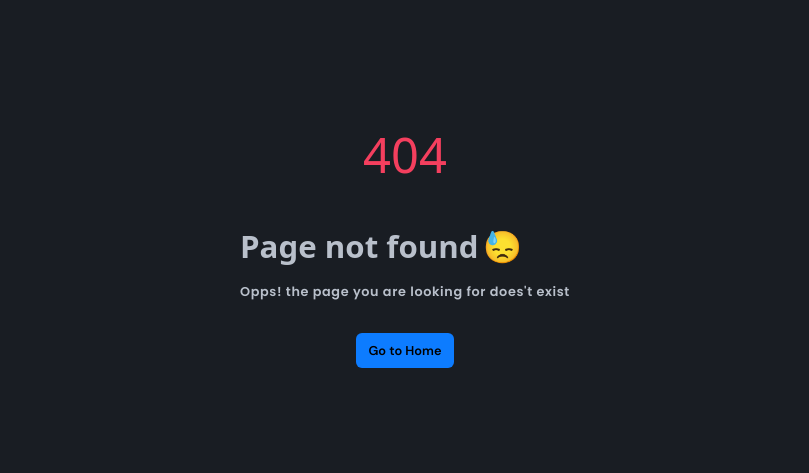
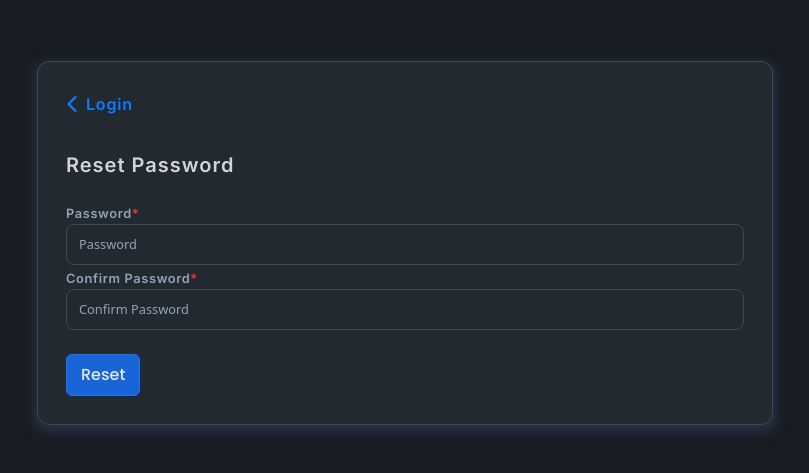
Before and after one commit to zubayer-47/OpWeave, a React (Vite) app: page /#/auth/reset-pass in a window 1280 px wide. Before the commit this address had no page. Shown: the part 157-630 px from the top of the page, without its empty margins (235-1044 px from the left). Built offline with nearby package versions, Linux system fonts and the light colour scheme.

Commit message:
post share option working perfectly & add reset password route and its related all apis and others

```diff
--- a/src/App.tsx
+++ b/src/App.tsx
@@ -5,6 +5,7 @@ import PrivateWrapper from './Routes/PrivateWrapper';
 import RootLoader from './components/ui-placeholders/RootLoader';
 import useAuthCheck from './hooks/useAuthCheck';
 import RootLayout from './layouts/RootLayout';
+import ResetPass from './pages/auth/ResetPass';
 // import ForgetPass from './pages/auth/ForgetPass';
 // import Login from './pages/auth/Login';
 // import RegisterPage from './pages/auth/Register';
@@ -227,6 +228,16 @@ function App() {
 						</Suspense>
 					}
 				/>
+				<Route
+					path='reset-pass'
+					element={
+						<Suspense
+							fallback={<h1 className='title text-dark-muted'>Loading...</h1>}
+						>
+							<ResetPass />
+						</Suspense>
+					}
+				/>
 			</Route>
 			{/* </Route> */}
 
--- a/src/components/Buttons/CopyButton.tsx
+++ b/src/components/Buttons/CopyButton.tsx
@@ -1,32 +1,34 @@
-// CopyButton.tsx
 import clsx from 'clsx';
 import React, { useState } from 'react';
+import { trunc } from '../../libs/helpers';
 
-interface CopyButtonProps {
+interface CopyPostLinkProps {
 	url: string;
 }
 
-const CopyButton: React.FC<CopyButtonProps> = ({ url }) => {
+const CopyPostLink: React.FC<CopyPostLinkProps> = ({ url }) => {
 	const [copied, setCopied] = useState(false);
 
 	const handleCopy = async () => {
 		try {
 			await navigator.clipboard.writeText(url);
 			setCopied(true);
-			setTimeout(() => setCopied(false), 2000); // Reset the copied state after 2 seconds
+			setTimeout(() => setCopied(false), 2000);
 		} catch (err) {
 			console.error('Failed to copy text:', err);
 		}
 	};
 
 	return (
-		<div className='flex justify-between gap-2 items-stretch'>
-			<p className='text-dark-muted bg-dark-border p-1 rounded-lg'>{url}</p>
+		<div className='flex justify-between items-stretch'>
+			<p className='text-dark-muted bg-dark-border p-1 rounded-lg'>
+				{trunc(url, 40)}
+			</p>
 
 			<button
 				type='button'
 				className={clsx(
-					'text-dark-muted flex items-center gap-1',
+					'text-dark-muted text-sm flex items-center gap-1',
 					'bg-dark-primary border border-dark-border px-2 rounded-lg hover:bg-dark-border transition-colors',
 					{
 						'text-emerald-400': copied,
@@ -42,7 +44,7 @@ const CopyButton: React.FC<CopyButtonProps> = ({ url }) => {
 							viewBox='0 0 24 24'
 							strokeWidth={1.5}
 							stroke='currentColor'
-							className='size-6'
+							className='size-5'
 						>
 							<path
 								strokeLinecap='round'
@@ -62,7 +64,7 @@ const CopyButton: React.FC<CopyButtonProps> = ({ url }) => {
 								viewBox='0 0 24 24'
 								strokeWidth={1.5}
 								stroke='currentColor'
-								className='size-6'
+								className='size-5'
 							>
 								<path
 									strokeLinecap='round'
@@ -80,4 +82,4 @@ const CopyButton: React.FC<CopyButtonProps> = ({ url }) => {
 	);
 };
 
-export default CopyButton;
+export default CopyPostLink;
--- a/src/components/Nav.tsx
+++ b/src/components/Nav.tsx
@@ -35,7 +35,7 @@ const Nav = () => {
 	};
 
 	return (
-		<nav className='absolute top-0 left-0 right-0 w-full h-[4.75rem] grid items-center dark:bg-dark-hover z-10 dark:shadow-nav px-2 lg:px-10'>
+		<nav className='absolute top-0 left-0 right-0 w-full h-[4.75rem] grid items-center dark:bg-dark-hover z-20 dark:shadow-nav px-2 lg:px-10'>
 			<div className='flex justify-between items-center'>
 				<div className='flex items-center gap-2 lg:gap-5 mr-2 lg:mr-0'>
 					<Link to='/'>
--- a/src/components/Post/Post.tsx
+++ b/src/components/Post/Post.tsx
@@ -3,8 +3,8 @@ import datekit from 'datekit';
 import {
 	Bookmark,
 	MessageCircle,
-	MessageSquareShare,
 	MoreHorizontal,
+	Share2,
 	Trash2,
 	Users2,
 } from 'lucide-react';
@@ -19,7 +19,7 @@ import type { Post } from '../../features/post/types';
 import ModalLayout from '../../layouts/ModalLayouts/ModalLayout';
 import { trunc } from '../../libs/helpers';
 import Button from '../Buttons/Button';
-import CopyButton from '../Buttons/CopyButton';
+import CopyPostLink from '../Buttons/CopyButton';
 import ClickableDropdown from '../ClickableDropdown';
 import LoveIcon from '../errors/LoveIcon';
 // import CommentSection from './partials/CommentSection';
@@ -214,14 +214,21 @@ const Post = forwardRef<Ref, Props>(
 					</div>
 
 					<div className='flex items-center gap-5'>
-						<Bookmark className='size-8 text-light-muted dark:text-dark-muted' />
+						<button type='button'>
+							<Bookmark className='size-8 text-light-muted dark:text-dark-muted' />
+						</button>
+
 						{members?.length ? (
 							<hr className='border-t dark:border-dark-border border-light-border absolute -bottom-3 right-0 left-0' />
 						) : null}
-						<MessageSquareShare
+						{/* <MessageSquareShare
 							onClick={() => setShareModalOpen(true)}
 							className='size-7 text-light-muted dark:text-dark-muted'
-						/>
+						/> */}
+
+						<button type='button' onClick={() => setShareModalOpen(true)}>
+							<Share2 className='size-7 text-light-muted dark:text-dark-muted' />
+						</button>
 					</div>
 				</div>
 
@@ -234,26 +241,9 @@ const Post = forwardRef<Ref, Props>(
 						setShareModalOpen(false);
 					}}
 				>
-					{/* <div className='absolute inset-y-0 end-0 flex items-center pe-3'> */}
-					<CopyButton
-						url={`${
-							import.meta.env.VITE_CLIENT_URI + '/#' + location.pathname
-						}`}
+					<CopyPostLink
+						url={`${import.meta.env.VITE_CLIENT_URI + `/#/posts/${post_id}`}`}
 					/>
-					{/* </div> */}
-
-					{/* <input
-							type='text'
-							// name=''
-							// id={name}
-							className={clsx(
-								'block w-full px-3 py-2.5 text-sm rounded-lg focus:outline-none border dark:border-dark-border dark:bg-dark-primary dark:placeholder-dark-muted dark:text-light-primary dark:focus:border-blue-500 transition-all'
-							)}
-							value={value || ''}
-							onChange={handler}
-							disabled={isLoading}
-							required={isRequired}
-						/> */}
 				</ModalLayout>
 			</div>
 		);
--- a/src/features/auth/authApi.ts
+++ b/src/features/auth/authApi.ts
@@ -96,7 +96,34 @@ export const authApi = apiService.injectEndpoints({
 				}
 			},
 		}),
+
+		forgetPassword: builder.mutation<
+			{ token: string },
+			FormDataEntryValue | null
+		>({
+			query: (email) => ({
+				url: `/auth/forget-password`,
+				method: 'POST',
+				body: { email },
+			}),
+		}),
+
+		resetPassword: builder.mutation<
+			{ token: string },
+			{ token: string; password: FormDataEntryValue | null }
+		>({
+			query: (payload) => ({
+				url: `/auth/reset-password`,
+				method: 'POST',
+				body: payload,
+			}),
+		}),
 	}),
 });
 
-export const { useLoginMutation, useRegisterMutation } = authApi;
+export const {
+	useLoginMutation,
+	useRegisterMutation,
+	useForgetPasswordMutation,
+	useResetPasswordMutation,
+} = authApi;
--- a/src/layouts/ModalLayouts/ModalLayout.tsx
+++ b/src/layouts/ModalLayouts/ModalLayout.tsx
@@ -21,11 +21,11 @@ const ModalLayout: FC<Props> = ({
 	if (!isOpen) return;
 
 	return (
-		<div className='fixed inset-0 flex items-center justify-center overflow-y-auto mx-2 px-2'>
+		<div className='fixed inset-0 z-10 flex items-center justify-center overflow-y-auto mx-2 px-2'>
 			<button
 				type='button'
 				onClick={onClose}
-				className='bg-black absolute inset-0 cursor-pointer opacity-50'
+				className='bg-black absolute inset-0 cursor-pointer opacity-70'
 			></button>
 			<div
 				className={clsx(
@@ -37,7 +37,7 @@ const ModalLayout: FC<Props> = ({
 						'max-w-xl': size === 'xl',
 						'max-w-2xl': size === '2xl',
 					},
-					'focus:outline-none z-10 relative'
+					'focus:outline-none relative'
 				)}
 			>
 				<div className='flex justify-between items-center mb-3'>
--- a/src/pages/auth/ForgetPass.tsx
+++ b/src/pages/auth/ForgetPass.tsx
@@ -1,8 +1,10 @@
 import { Check, ChevronLeft } from 'lucide-react';
 import { useState } from 'react';
+import toast from 'react-hot-toast';
 import { useNavigate } from 'react-router-dom';
 import Button from '../../components/Buttons/Button';
 import Input from '../../components/Inputs/Input';
+import { useForgetPasswordMutation } from '../../features/auth/authApi';
 import { FormHandler } from '../../types/custom';
 
 type ForgetStateType = {
@@ -19,27 +21,31 @@ const ForgetPass = () => {
 		error: '',
 		isSuccess: false,
 	});
+	const [forgetPassword, { data, isSuccess, isLoading }] =
+		useForgetPasswordMutation();
 	const navigate = useNavigate();
 
 	const onSubmit: FormHandler = async (e) => {
 		e.preventDefault();
 
-		setForgetState((prev) => ({
-			...prev,
-			loading: true,
-		}));
+		const formData = new FormData(e.currentTarget);
+		const inputData = {
+			email: formData.get('email'),
+		};
 
 		try {
-			setTimeout(() => {
-				setForgetState((prev) => ({
-					...prev,
-					loading: false,
-					email: forgetState.email,
-					isSuccess: true,
-				}));
-			}, 2000);
+			const res = await toast.promise(
+				forgetPassword(inputData.email).unwrap(),
+				{
+					loading: 'loading...',
+					success: 'sent',
+					error: "couldn't send",
+				}
+			);
+
+			navigate(`/auth/reset-pass?token=${res.token}`);
 		} catch (error) {
-			// TODO: 9/5 forget pwd
+			//
 		}
 	};
 
@@ -48,7 +54,7 @@ const ForgetPass = () => {
 			<button
 				onClick={() => {
 					// setIsForgetPass(false);
-					navigate('/signin');
+					navigate('/auth/signin');
 				}}
 				type='button'
 				className='-ml-2 flex items-center text-nav-selected hover:text-nav-selected/80'
@@ -94,11 +100,7 @@ const ForgetPass = () => {
 				/>
 
 				<br />
-				<Button
-					text='Send Mail'
-					isLoading={forgetState.loading}
-					type='submit'
-				/>
+				<Button text='Send Mail' isLoading={isLoading} type='submit' />
 			</form>
 		</div>
 	);
--- /dev/null
+++ b/src/pages/auth/ResetPass.tsx
@@ -0,0 +1,129 @@
+import { ChevronLeft } from 'lucide-react';
+import { useMemo, useState } from 'react';
+import toast from 'react-hot-toast';
+import { useNavigate } from 'react-router-dom';
+import Button from '../../components/Buttons/Button';
+import { PasswordInput } from '../../components/Inputs/Input';
+import { useResetPasswordMutation } from '../../features/auth/authApi';
+import useQueryParams from '../../hooks/useQueryParams';
+import { FormHandler } from '../../types/custom';
+
+type ResetStateType = {
+	email: string | null;
+	error: string | null;
+	isSuccess: boolean;
+	loading: boolean;
+};
+
+const ResetPass = () => {
+	const [resetState, setResetState] = useState<ResetStateType>({
+		email: '',
+		loading: false,
+		error: '',
+		isSuccess: false,
+	});
+	const [resetPassword, { isLoading, error }] = useResetPasswordMutation();
+	const navigate = useNavigate();
+	const query = useQueryParams();
+
+	useMemo(() => {
+		if (error) {
+			if ('status' in error) {
+				// you can access all properties of `FetchBaseQueryError` here
+				// eslint-disable-next-line @typescript-eslint/no-explicit-any
+				const err = 'error' in error ? error.error : (error.data as any);
+
+				if (typeof err === 'object') {
+					setResetState((prev) => ({ ...prev, error: err?.password }));
+				}
+
+				return err?.message;
+				// errorContent = err?.message;
+			} else {
+				return error?.message ? error.message : '';
+			}
+		}
+	}, [error]);
+
+	const onSubmit: FormHandler = async (e) => {
+		e.preventDefault();
+
+		const formData = new FormData(e.currentTarget);
+		const inputData = {
+			password: formData.get('password'),
+			cpassword: formData.get('cpassword'),
+		};
+
+		const notMatch = inputData.password !== inputData.cpassword;
+
+		if (notMatch) {
+			setResetState((prev) => ({ ...prev, error: 'Not Matched' }));
+
+			return;
+		}
+
+		setResetState((prev) => ({ ...prev, error: '' }));
+
+		const token = query.get('token') ?? '';
+
+		try {
+			await toast.promise(
+				resetPassword({ password: inputData.password, token }).unwrap(),
+				{
+					loading: 'loading...',
+					success: 'reset successfully',
+					error: "couldn't reset",
+				}
+			);
+
+			navigate('/auth/signin');
+			e.currentTarget.reset();
+		} catch (error) {
+			//
+		}
+	};
+
+	return (
+		<div className='auth animate-auth-switch'>
+			<button
+				onClick={() => {
+					// setIsForgetPass(false);
+					navigate('/auth/signin');
+				}}
+				type='button'
+				className='-ml-2 flex items-center text-nav-selected hover:text-nav-selected/80'
+			>
+				<ChevronLeft className='w-7 h-7 text-inherit' />
+				<span className='title text-inherit font-Inter'>Login</span>
+			</button>
+			<div className='mt-8 mb-5 space-y-2'>
+				<h1 className='title text-xl font-Inter'>Reset Password</h1>
+			</div>
+
+			<form onSubmit={onSubmit}>
+				<PasswordInput
+					name='password'
+					hint='Password'
+					showLabel
+					isLoading={isLoading}
+					error={resetState.error}
+					isRequired
+				/>
+
+				<PasswordInput
+					name='cpassword'
+					hint='Confirm Password'
+					showLabel
+					isLoading={isLoading}
+					error={resetState.error}
+					isRequired
+				/>
+
+				<br />
+				<Button text='Reset' isLoading={isLoading} type='submit' />
+			</form>
+		</div>
+	);
+};
+
+export default ResetPass;
--- a/src/pages/community/manage/ManageCommunity.tsx
+++ b/src/pages/community/manage/ManageCommunity.tsx
@@ -1,6 +1,7 @@
 import { ChevronDown, Loader, LoaderCircle, PencilRuler } from 'lucide-react';
 import { useState } from 'react';
 import { Link, Outlet, useParams } from 'react-router-dom';
+import CenterLayout from '../../../layouts/CenterLayout';
 
 const ManageCommunity = () => {
 	const [toggleTab, setToggleTab] = useState(false);
@@ -12,7 +13,8 @@ const ManageCommunity = () => {
 	};
 
 	return (
-		<div className='flex flex-col lg:grid lg:grid-cols-5 gap-5'>
+		<CenterLayout hasNav>
+			<div className='flex flex-col lg:grid lg:grid-cols-5 gap-5 py-5 px-2'>
 				<div className='col-span-1 space-y-2'>
 					<div className='flex justify-between items-center bg-dark-border w-full rounded-md relative'>
 						<button
@@ -59,6 +61,7 @@ const ManageCommunity = () => {
 					<Outlet />
 				</div>
 			</div>
+		</CenterLayout>
 	);
 };
 
--- a/src/pages/community/manage/ManageRules.tsx
+++ b/src/pages/community/manage/ManageRules.tsx
@@ -106,7 +106,7 @@ const ManageRules = () => {
 				) : (
 					<>
 						<div className='flex justify-between items-center w-full bg-dark-muted/20 p-3 rounded-lg shadow-md shadow-dark-active'>
-							<h1 className='title text-2xl'>Community Rules</h1>
+							<h1 className='title text-lg md:text-2xl'>Community Rules</h1>
 							<Button
 								text='Create'
 								size='small'
```
Lines whose indentation alone changed are shown as unchanged.
